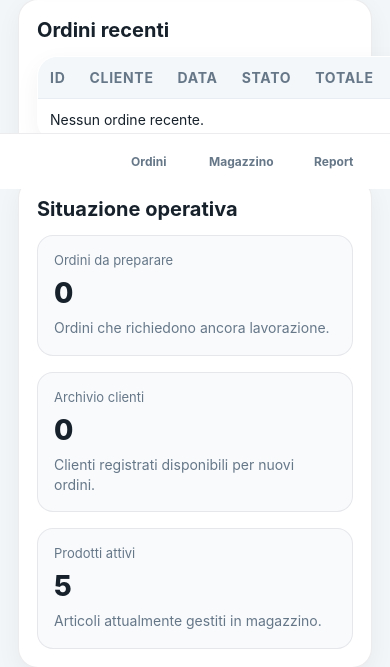
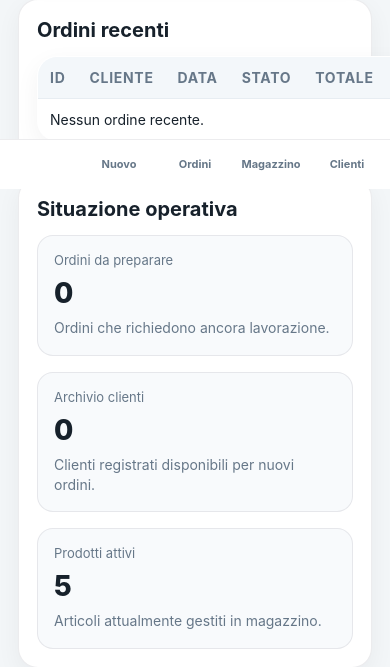
Before and after one commit to thedreamer-it/pescheria-da-enzo, a Flask app: page / in a window 390 px wide; the page is wider, and only the part inside the window is pictured. Shown: the part 655-1322 px from the top of that part. Run offline with Flask 3, Linux system fonts and the light colour scheme; data comes from the database, SQL or seed files in the repository; data that the repository does not hold is empty.

Commit message:
Fix mobile navigation and improve order flow

```diff
--- a/app/static/style.css
+++ b/app/static/style.css
@@ -1132,25 +1132,31 @@ tr:last-child td {
 
   .mobile-bottom-nav {
     display: grid;
-    grid-template-columns: repeat(4, 1fr);
+    grid-template-columns: repeat(5, minmax(0, 1fr));
     position: fixed;
     left: 0;
     right: 0;
     bottom: 0;
     z-index: 50;
-    background: rgba(255, 255, 255, 0.95);
+    background: rgba(255, 255, 255, 0.96);
     border-top: 1px solid var(--border);
     backdrop-filter: blur(12px);
-    padding: 10px 10px calc(10px + env(safe-area-inset-bottom));
+    padding: 8px 6px calc(8px + env(safe-area-inset-bottom));
+    gap: 2px;
   }
 
   .mobile-bottom-nav a {
     text-align: center;
-    font-size: 12px;
+    font-size: 11px;
+    line-height: 1.15;
     color: var(--text-soft);
-    padding: 10px 6px;
+    padding: 10px 4px;
     font-weight: 700;
+    border-radius: 10px;
+    white-space: nowrap;
   }
+
+
 }
 
 @media (max-width: 640px) {
--- a/app/templates/base.html
+++ b/app/templates/base.html
@@ -73,7 +73,11 @@
       Home
     </a>
 
-    <a href="{{ url_for('main.ordini') }}" class="{% if endpoint in ['main.ordini', 'main.ordine_dettaglio', 'main.nuovo_ordine'] %}active{% endif %}">
+    <a href="{{ url_for('main.nuovo_ordine') }}" class="{% if endpoint == 'main.nuovo_ordine' %}active{% endif %}">
+      Nuovo
+    </a>
+
+    <a href="{{ url_for('main.ordini') }}" class="{% if endpoint in ['main.ordini', 'main.ordine_dettaglio'] %}active{% endif %}">
       Ordini
     </a>
 
@@ -81,8 +85,8 @@
       Magazzino
     </a>
 
-    <a href="{{ url_for('main.report') }}" class="{% if endpoint == 'main.report' %}active{% endif %}">
-      Report
+    <a href="{{ url_for('main.clienti') }}" class="{% if endpoint == 'main.clienti' %}active{% endif %}">
+      Clienti
     </a>
   </nav>
 </body>
```
